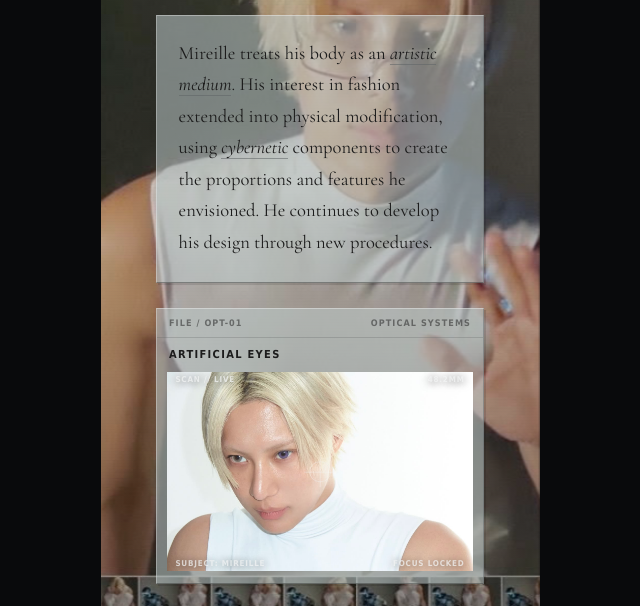
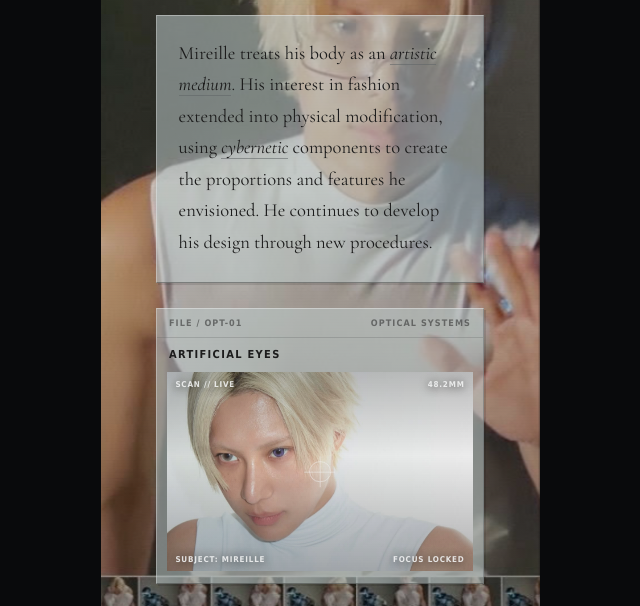
Before and after one commit to mauvelita/carrd, a plain HTML site: page body.html in a window 1280 px wide. Shown: the part 183-789 px from the top of the page, without its empty margins (320-960 px from the left). Drawn offline with nearby package versions, Linux system fonts and the light colour scheme.

Commit message:
Update body.html

```diff
--- a/body.html
+++ b/body.html
@@ -89,7 +89,6 @@
       backface-visibility: hidden;
     }
 
-    /* X-ray is a wide panoramic collage — do not force 4:3 cover */
     .entry-xray .entry-frame {
       aspect-ratio: auto;
       height: auto;
@@ -111,36 +110,32 @@
       filter: contrast(1.05);
     }
 
-/* Eyes + devices — flush landscape frames, no black ring */
-.entry-eyes .entry-frame,
-.entry-machine .entry-frame {
-  aspect-ratio: auto;
-  height: auto;
-  max-height: none;
-  margin: 0.55rem 0.65rem 0.75rem;
-  display: block;
-  line-height: 0;
-  background: transparent;
-  border: 0;
-  box-shadow: none;
-  overflow: hidden;
+.entry-eyes .entry-frame::after,
+.entry-machine .entry-frame::after {
+  content: "";
+  position: absolute;
+  inset: 0;
+  pointer-events: none;
+  background:
+    linear-gradient(180deg, rgba(9, 10, 12, 0.28) 0%, rgba(9, 10, 12, 0.08) 42%, rgba(9, 10, 12, 0.34) 100%);
+  z-index: 1;
 }
 
-.entry-eyes .entry-frame img,
-.entry-machine .entry-frame img {
-  display: block;
-  width: 100%;
-  height: auto;
-  max-width: 100%;
-  max-height: none;
-  margin: 0;
-  padding: 0;
-  object-fit: contain;
-  object-position: center center;
-  transform: none;
-  vertical-align: top;
+.entry-eyes .scan-tags,
+.entry-machine .scan-tags {
+  color: rgba(242, 244, 244, 0.88);
+  text-shadow: 0 1px 10px rgba(0, 0, 0, 0.75);
+  z-index: 2;
 }
 
+.entry-eyes .crosshair {
+  border-color: rgba(242, 244, 244, 0.45);
+}
+
+.entry-eyes .crosshair::before,
+.entry-eyes .crosshair::after {
+  background: rgba(242, 244, 244, 0.45);
+}
     .scan-tags {
       position: absolute;
       inset: 0;
```
